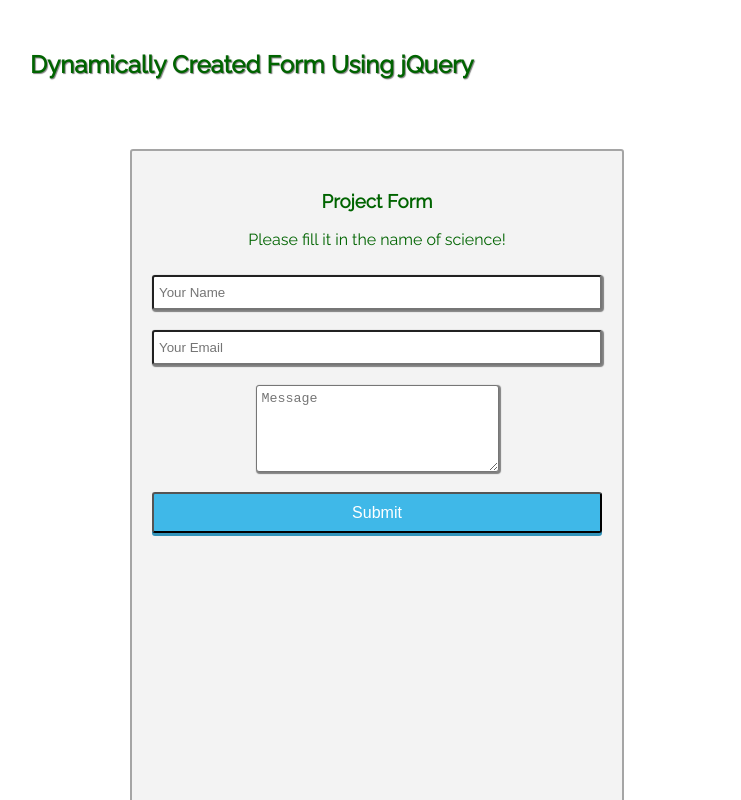
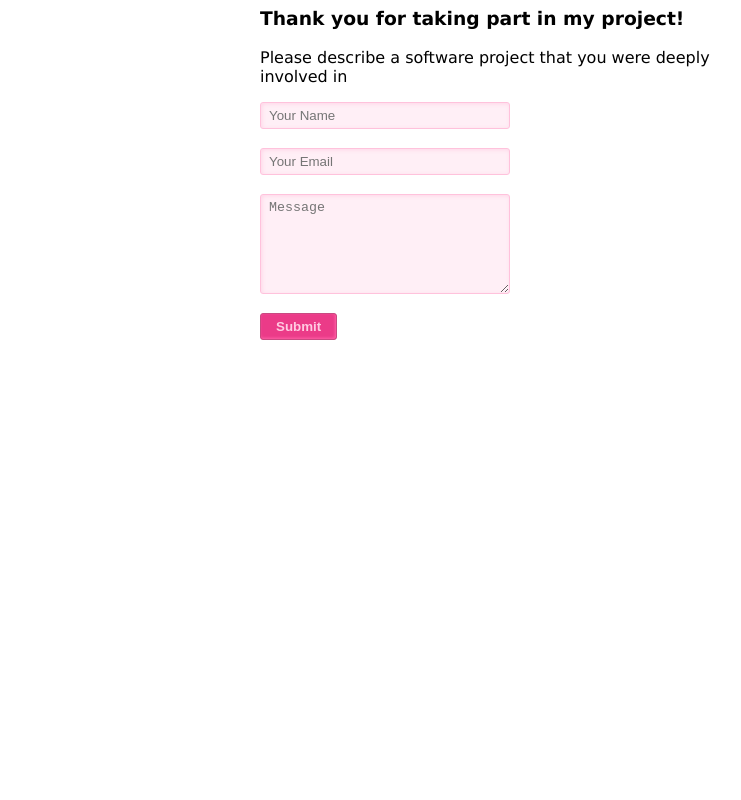
Before and after one commit to ohadob/methodology, a website: page form.html in a window 1280 px wide. Shown: the top 800 px of the page, without its empty margins (130-871 px from the left). Drawn offline with nearby package versions, Linux system fonts and the light colour scheme.

Commit message:
Improved styling

```diff
--- a/form.css
+++ b/form.css
@@ -1,66 +1,89 @@
-/*-----------------------------------------------------------------
-css settings for HTML div form1 (Dynamically Created using jQuery
-------------------------------------------------------------------*/
-@import url(https://fonts.googleapis.com/css?family=Raleway);
 div#form1{
-	width:450px;
-	height:1430px;
-	border:2px solid rgb(165, 165, 165);
-	padding:20px;
-	background-color:#f3f3f3;
-	border-radius:3px;
-	float:left;
-	text-align:center;
-	margin-left:100px;
-	margin-top:50px;
+	font-family: "Lucida Sans Unicode", "Lucida Grande", sans-serif;
 }
-
- h3,p{
-	text-align:center;
-	font-family: 'Raleway', sans-serif;
-	color:darkgreen;
+div#form1 label{
+	display:block;
+	margin-bottom: 10px;
 }
-
- input{
-	width:100%;
-	margin:10px 0;
-	padding:5px;
-	height:35px;
-	box-shadow: 1px 1px 1px 1px gray;
-	border-radius:3px;
+div#form1 label > span{
+	float: left;
+	width: 100px;
+	color: #F072A9;
+	font-weight: bold;
+	font-size: 13px;
+	text-shadow: 1px 1px 1px #fff;
 }
-
- input#submit{
-	width:100%;
-	margin:10px 15px 10px 0;
-	padding:5px;
-	background-color: #3fb8e8;
-	box-shadow: 0px 3px 0px 0px #3293ba;
-	border-radius:3px;
-	color:white;
-	height:41px;
-	font-size:16px;
-
+div#form1 fieldset{
+	border-radius: 10px;
+	-webkit-border-radius: 10px;
+	-moz-border-radius: 10px;
+	margin: 0px 0px 10px 0px;
+	border: 1px solid #FFD2D2;
+	padding: 20px;
+	background: #FFF4F4;
+	box-shadow: inset 0px 0px 15px #FFE5E5;
+	-moz-box-shadow: inset 0px 0px 15px #FFE5E5;
+	-webkit-box-shadow: inset 0px 0px 15px #FFE5E5;
 }
- textarea{
-	margin:10px 0;
-	padding:5px;
-	box-shadow: 1px 1px 1px 1px gray;
-	border-radius:3px;
+div#form1 fieldset legend{
+	color: #FFA0C9;
+	border-top: 1px solid #FFD2D2;
+	border-left: 1px solid #FFD2D2;
+	border-right: 1px solid #FFD2D2;
+	border-radius: 5px 5px 0px 0px;
+	-webkit-border-radius: 5px 5px 0px 0px;
+	-moz-border-radius: 5px 5px 0px 0px;
+	background: #FFF4F4;
+	padding: 0px 8px 3px 8px;
+	box-shadow: -0px -1px 2px #F1F1F1;
+	-moz-box-shadow:-0px -1px 2px #F1F1F1;
+	-webkit-box-shadow:-0px -1px 2px #F1F1F1;
+	font-weight: normal;
+	font-size: 12px;
 }
-
-div#container{
-	margin:50px auto;
-	width:960px;
+div#form1 textarea{
+	width:250px;
+	height:100px;
 }
-h2{
-    font-family: 'Raleway', sans-serif;
-	color:darkgreen;
-	text-shadow:1px 1px 1px gray;
+div#form1 input[type=text],
+div#form1 input[type=date],
+div#form1 input[type=datetime],
+div#form1 input[type=number],
+div#form1 input[type=search],
+div#form1 input[type=time],
+div#form1 input[type=url],
+div#form1 input[type=email],
+div#form1 select,
+div#form1 textarea{
+	border-radius: 3px;
+	-webkit-border-radius: 3px;
+	-moz-border-radius: 3px;
+	border: 1px solid #FFC2DC;
+	outline: none;
+	color: #F072A9;
+	padding: 5px 8px 5px 8px;
+	box-shadow: inset 1px 1px 4px #FFD5E7;
+	-moz-box-shadow: inset 1px 1px 4px #FFD5E7;
+	-webkit-box-shadow: inset 1px 1px 4px #FFD5E7;
+	background: #FFEFF6;
+	width:50%;
 }
-/*----------------------------------------------------
-	CSS for right side contents(Optional).
-------------------------------------------------------*/
-img{
-	float:right;
+div#form1  input[type=submit],
+div#form1  input[type=button]{
+	background: #EB3B88;
+	border: 1px solid #C94A81;
+	padding: 5px 15px 5px 15px;
+	color: #FFCBE2;
+	box-shadow: inset -1px -1px 3px #FF62A7;
+	-moz-box-shadow: inset -1px -1px 3px #FF62A7;
+	-webkit-box-shadow: inset -1px -1px 3px #FF62A7;
+	border-radius: 3px;
+	border-radius: 3px;
+	-webkit-border-radius: 3px;
+	-moz-border-radius: 3px;
+	font-weight: bold;
 }
+.required{
+	color:red;
+	font-weight:normal;
+}
--- a/form.html
+++ b/form.html
@@ -7,8 +7,7 @@
 	 <script src="form.js"></script>
 </head>
 <body>
-<div id = "container">
-<h2>Dynamically Created Form Using jQuery</h2>
+<div id = "container" style= "width: 500px; margin: 0 auto;">
 		<div id="form1">
 			<!--Dynamic Form div -->
 		</div>
--- a/form.js
+++ b/form.js
@@ -10,14 +10,16 @@ $(document).ready(function(){
 	}
 
 	$("div#form1").append(			// Creating Form div and adding <h2> and <p> paragraph tag in it.
-		$("<h3/>").text("Project Form"),
-		$("<p/>").text("Please fill it in the name of science!"),
+		$("<h3/>").text("Thank you for taking part in my project!"),
+		$("<p/>").text("Please describe a software project that you were deeply involved in"),
 
         $("<form/>",{action:'#', method:'#'}).append(   // Create <form> tag and appending in html div form1.
-		$("<input/>", {type:'text', id:'vname', name:'name', placeholder:'Your Name'}),  // Creating input element with attribute
+		$("<input/>", {type:'text', id:'vname', name:'name', placeholder:'Your Name'}), // Creating input element with attribute
+    $("<br/>"), $("<br/>"),
 		$("<input/>", {type:'text', id:'vemail', name:'email', placeholder:'Your Email'}),
+    $("<br/>"), $("<br/>"),
 		$("<textarea/>", {rows:'5px', cols:'27px', type:'text', id:'vmsg', name:'msg', placeholder:'Message'}),
-		$("<br/>"),
+		$("<br/>"), $("<br/>"),
 		$("<input/>", {type:'submit', id:'submit', value:'Submit'})
 		).submit(saveData)
 	  )
```
Lines whose indentation alone changed are shown as unchanged.
